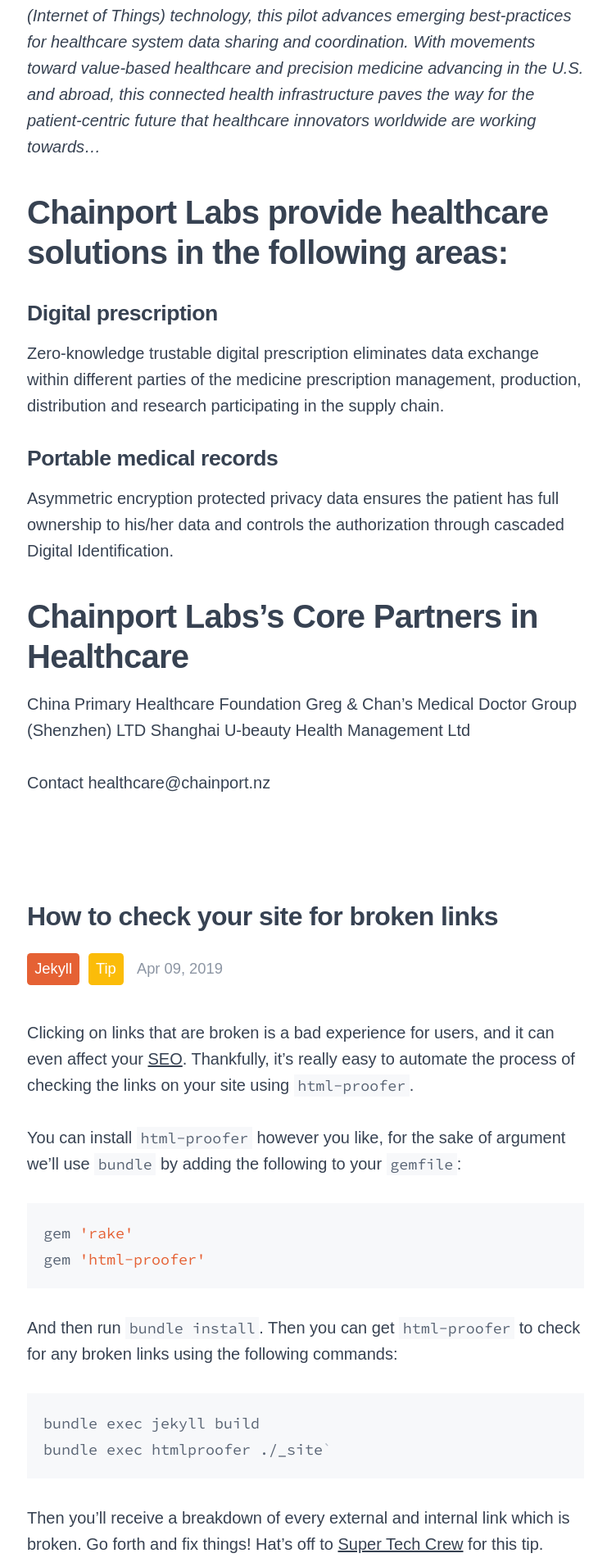
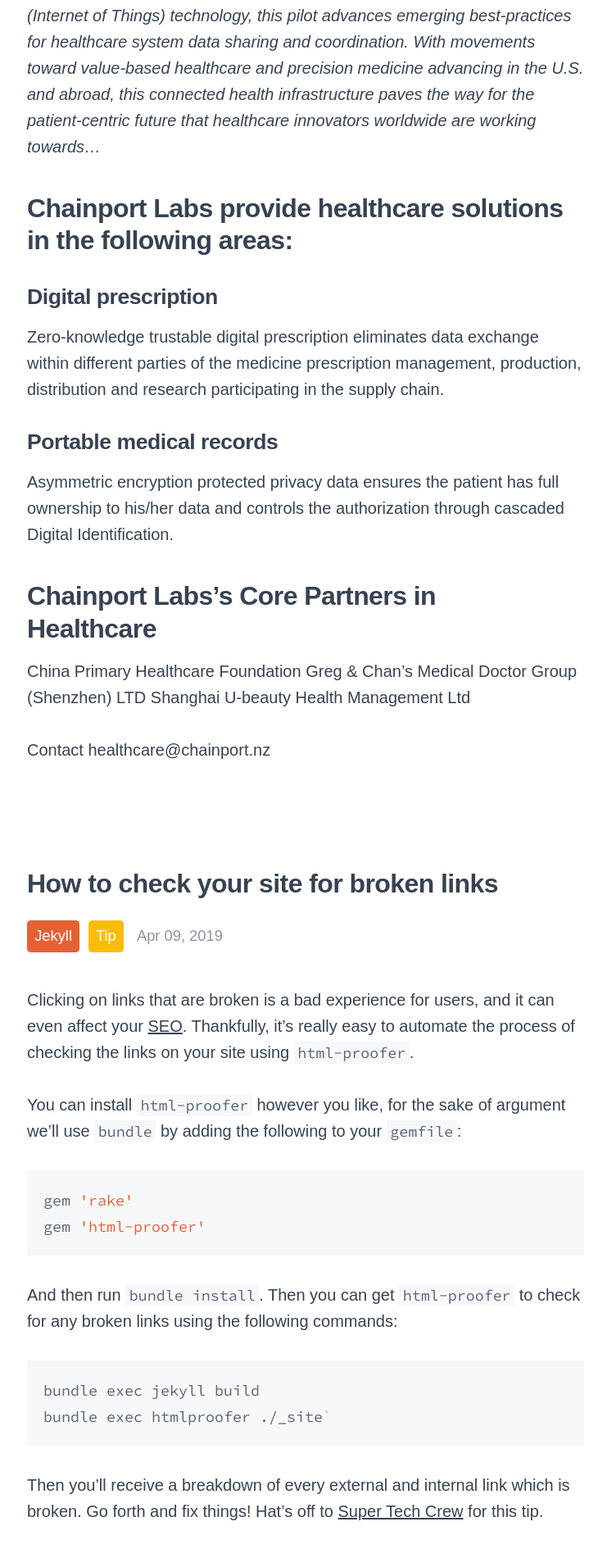
Before and after one commit to sundaywork/chainport_insights, a Jekyll site: the page built from index.markdown, in a window 1280 px wide. Shown: the part 870-2782 px from the top of the page at 82% size, without its empty margins (267-1008 px from the left). Built offline with Jekyll 4.4.1, drawn with Linux system fonts in a browser that asks for light colours; some web fonts are replaced.

Commit message:
adjust h2 content size

```diff
--- a/styles/all.scss
+++ b/styles/all.scss
@@ -784,9 +784,9 @@ h6 {
     @extend %mk3;
   }
   h2 {
-    font-size: 2em;
+    font-size: 1.6em;
     @include max-width($max-width--sm) {
-      font-size: 1.75em;
+      font-size: 1.5em;
     }
     margin-top: $v*1.25;
   }
```
